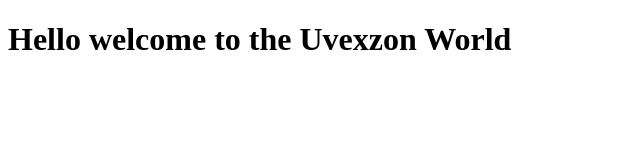
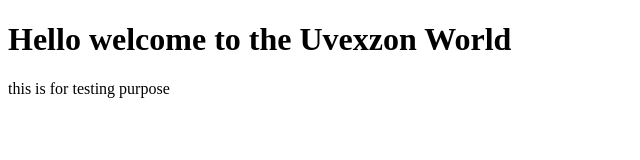
Before and after one commit to Haseef-Ahamed/Trainee-Devops, a plain HTML site: page index.html in a window 1280 px wide. Shown: the whole page, without its empty margins (0-640 px from the left). Drawn offline with Linux system fonts and the light colour scheme.

Commit message:
update: first com

```diff
--- a/index.html
+++ b/index.html
@@ -9,5 +9,6 @@
     <h1>
         Hello welcome to the Uvexzon World
     </h1>
+    this is for testing purpose
 </body>
 </html>
```
